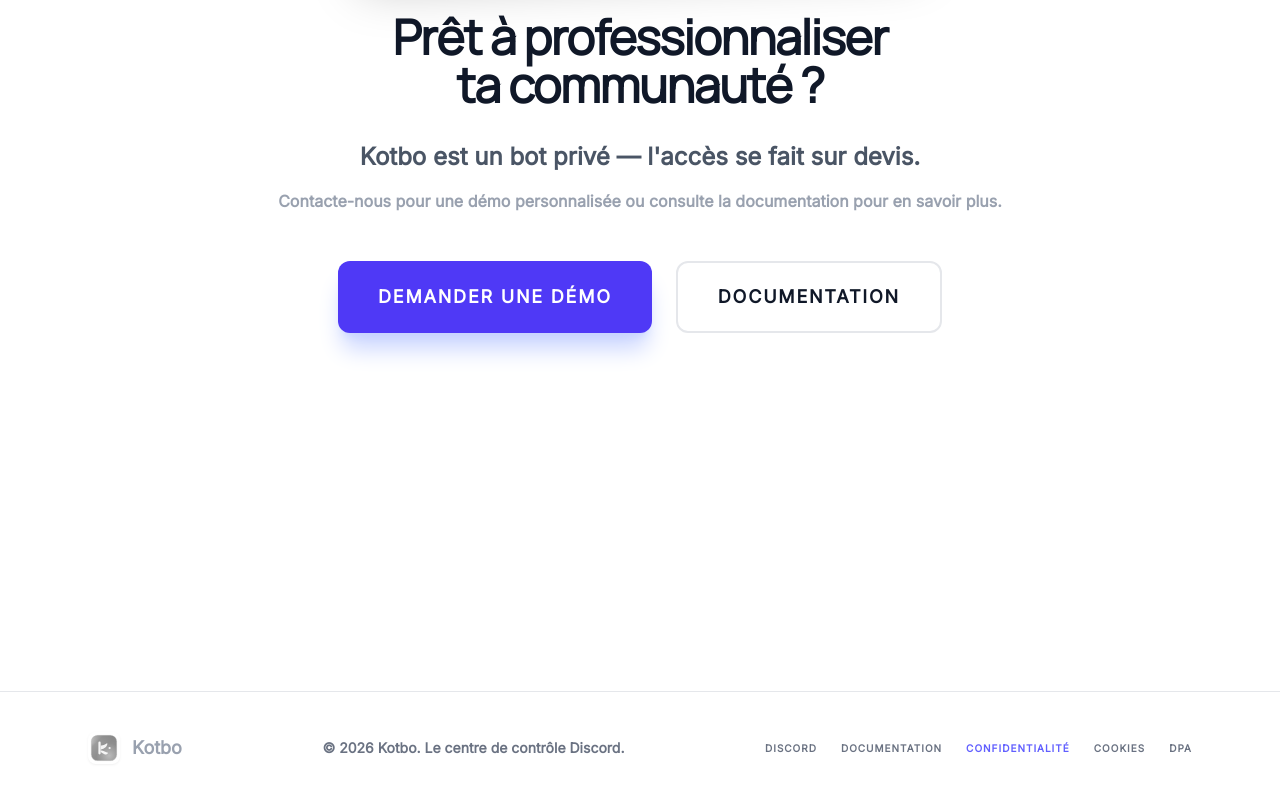
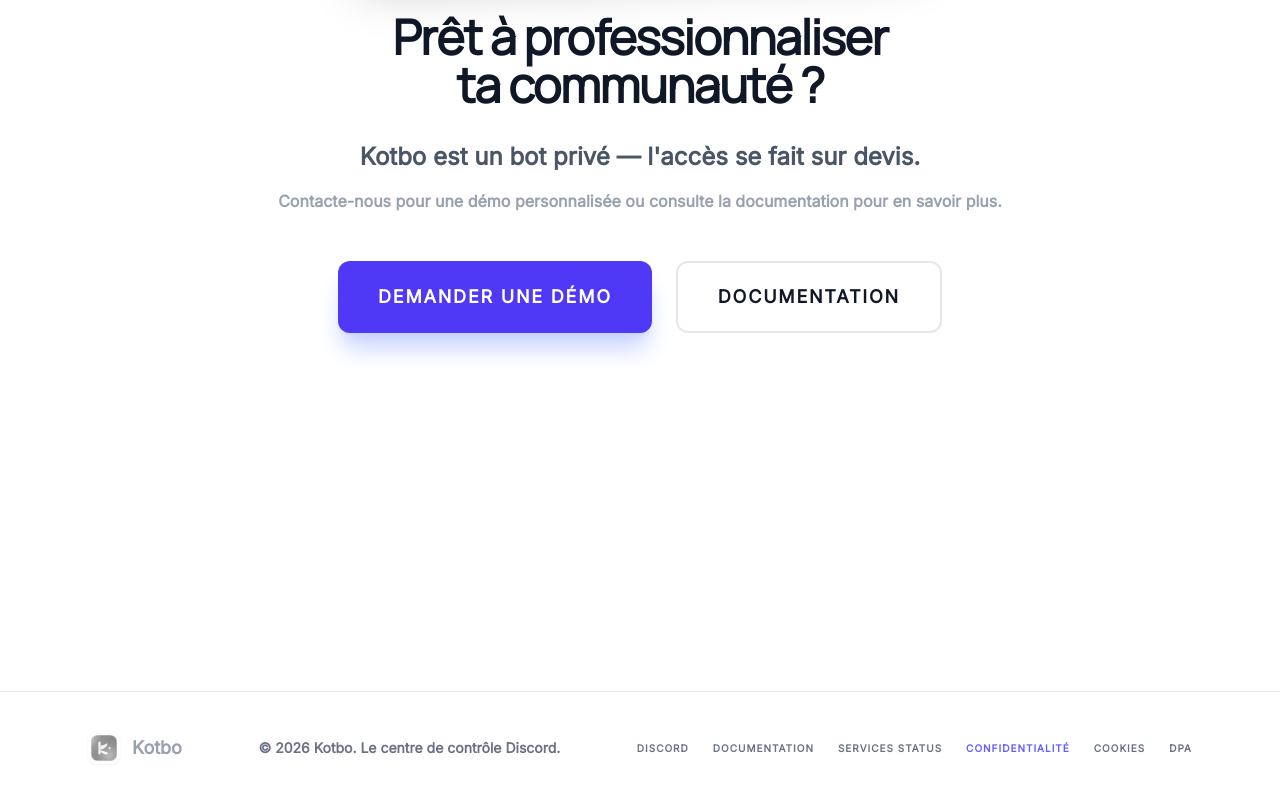
Before and after one commit to Kotbo-Bot/kotbo-landing, a SvelteKit app: page / in a window 1280 px wide. Shown: the part 8693-9493 px from the top of the page. Built offline with nearby package versions, Linux system fonts and the light colour scheme; no server answers.

Commit message:
Add Services Status link to footer

```diff
--- a/src/routes/+page.svelte
+++ b/src/routes/+page.svelte
@@ -1096,6 +1096,7 @@
       <div class="flex gap-6 uppercase tracking-widest text-[10px] font-black">
         <a href="https://nathaan.me/u/discord" target="_blank" rel="noopener" class="hover:text-gray-900 transition-colors">Discord</a>
         <a href="https://docs.kotbo.fr" target="_blank" rel="noopener" class="hover:text-gray-900 transition-colors">Documentation</a>
+        <a href="https://status.kotbo.fr" target="_blank" rel="noopener" class="hover:text-gray-900 transition-colors">Services Status</a>
         <a href="{base}/terms" class="text-indigo-500 hover:text-indigo-700 transition-colors">Confidentialité</a>
         <a href="{base}/cookies" class="hover:text-gray-900 transition-colors">Cookies</a>
         <a href="{base}/dpa" class="hover:text-gray-900 transition-colors">DPA</a>
```
